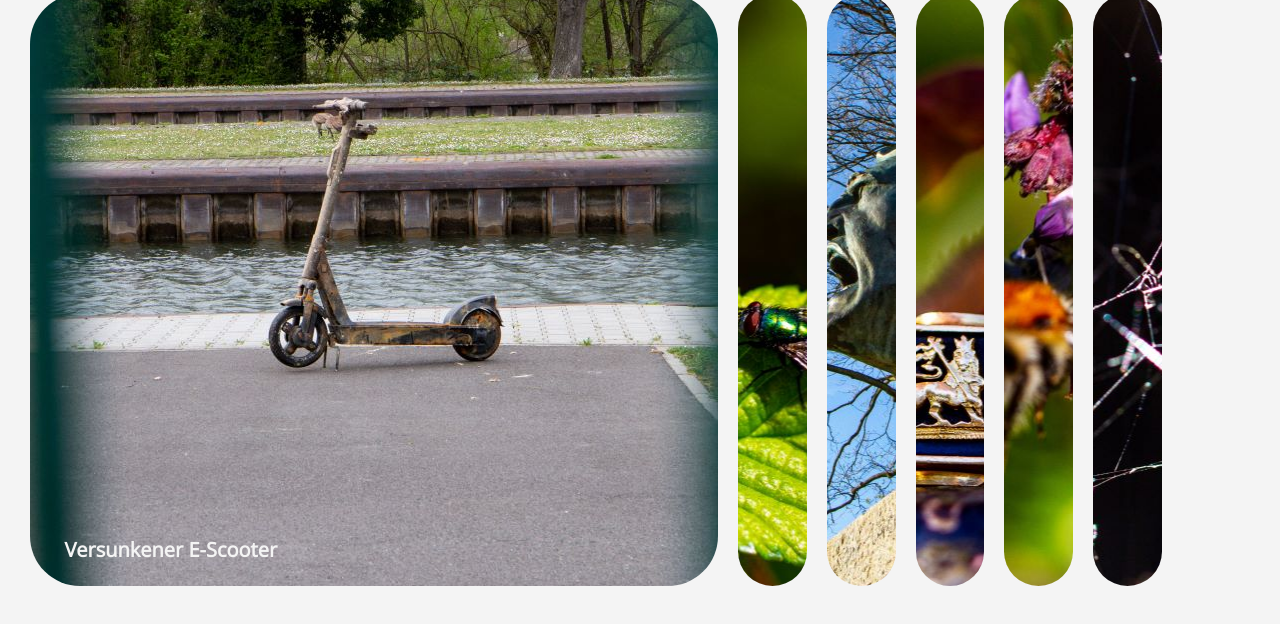
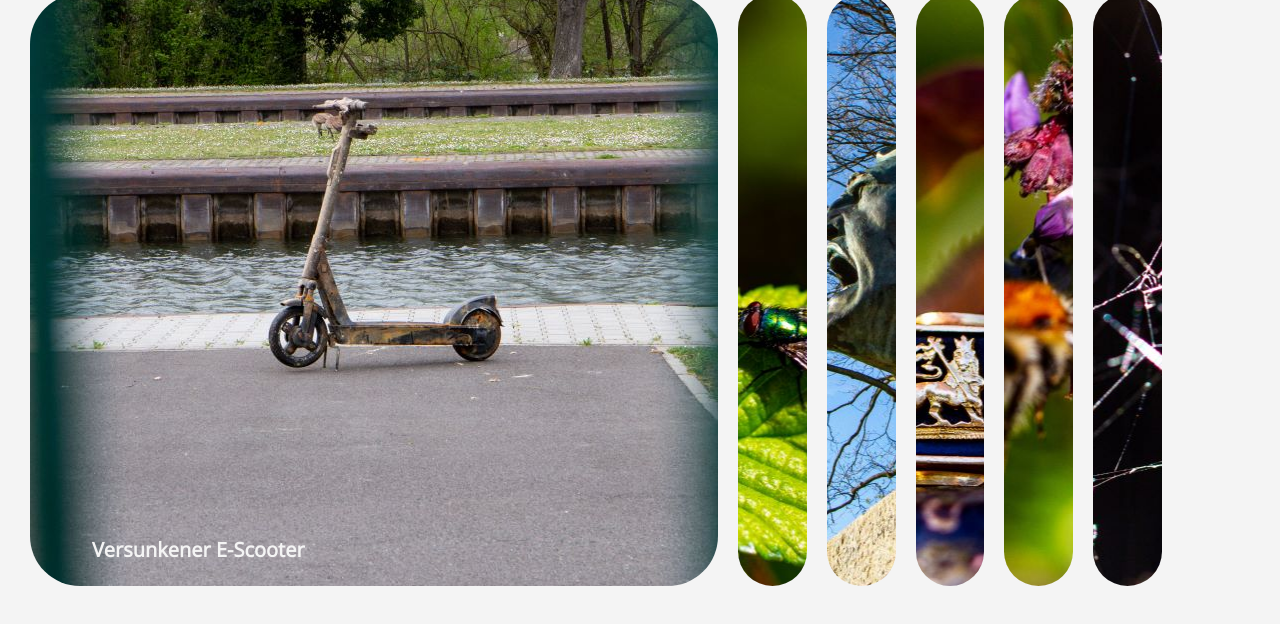
Before and after one commit to 07Emanuel07/EBS, a plain HTML site: page index.html in a window 1280 px wide. Both pictures are taken after a click on the element "Versunkener E-Scooter". Shown: the part 4136-4760 px from the top of the page. Drawn offline with nearby package versions, Linux system fonts and the light colour scheme.

Commit message:
init commit

```diff
--- a/css/style.css
+++ b/css/style.css
@@ -281,7 +281,7 @@ img {
   font-size: 2.5vh;
   position: absolute;
   bottom: 20px;
-  left: 5%;
+  left: 9%;
   margin: 0;
   opacity: 0;
   background-blend-mode: multiply;
```
